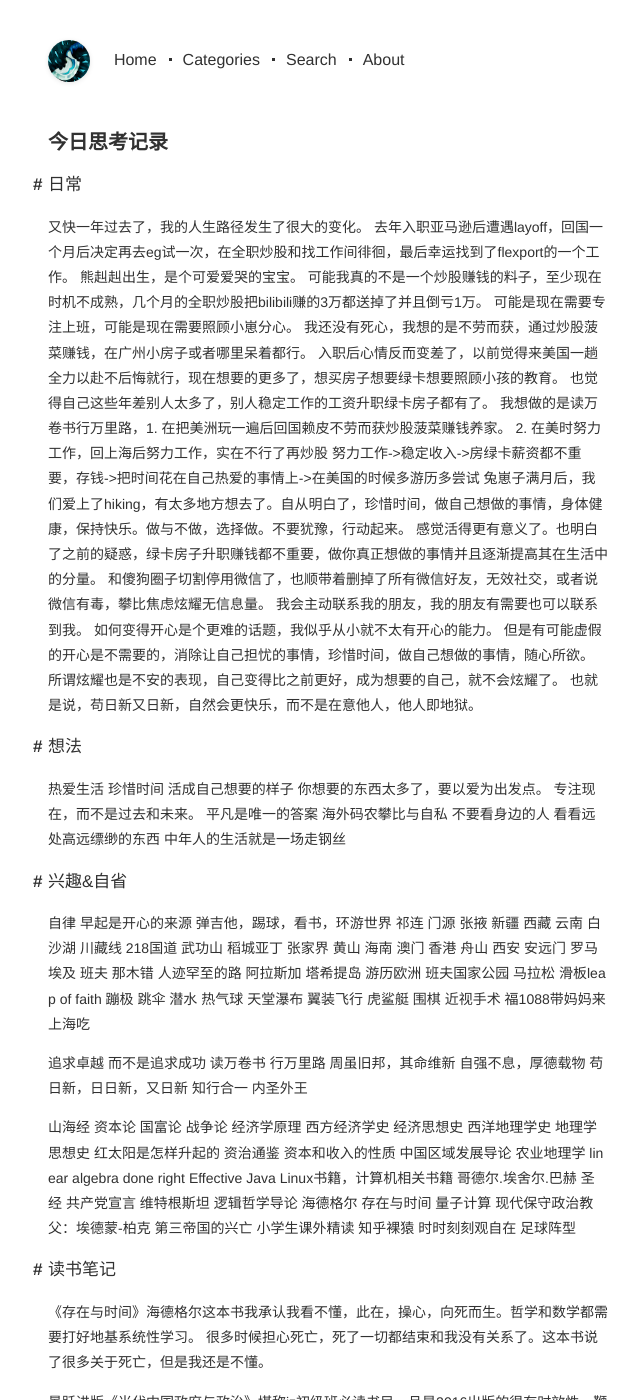
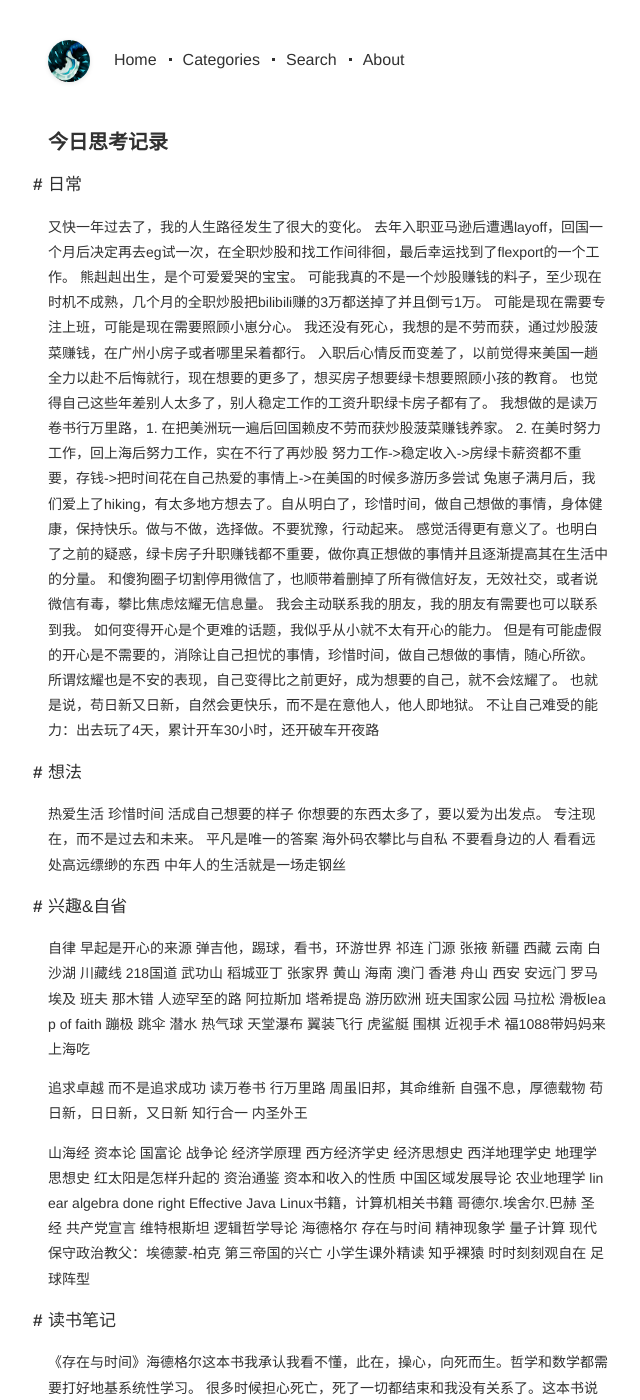
Before and after one commit to guoqingxiong/guoqingxiong.github.io, a Jekyll site: the page built from _posts/2023-07-22-日记.md, in a window 1280 px wide and 1400 px high. Shown: the whole window, without its empty margins (312-952 px from the left). Built offline with Jekyll 4.4.1, drawn with Linux system fonts in a browser that asks for light colours.

```diff
--- a/_posts/2023-07-22-日记.md
+++ b/_posts/2023-07-22-日记.md
@@ -23,7 +23,7 @@ categories: [日记]
 但是有可能虚假的开心是不需要的，消除让自己担忧的事情，珍惜时间，做自己想做的事情，随心所欲。
 所谓炫耀也是不安的表现，自己变得比之前更好，成为想要的自己，就不会炫耀了。
 也就是说，苟日新又日新，自然会更快乐，而不是在意他人，他人即地狱。
-
+不让自己难受的能力：出去玩了4天，累计开车30小时，还开破车开夜路
 
 
 ## 想法
@@ -74,7 +74,7 @@ Linux书籍，计算机相关书籍
 圣经
 共产党宣言
 维特根斯坦 逻辑哲学导论
-海德格尔 存在与时间
+海德格尔 存在与时间 精神现象学
 量子计算
 现代保守政治教父：埃德蒙-柏克
 第三帝国的兴亡
```
